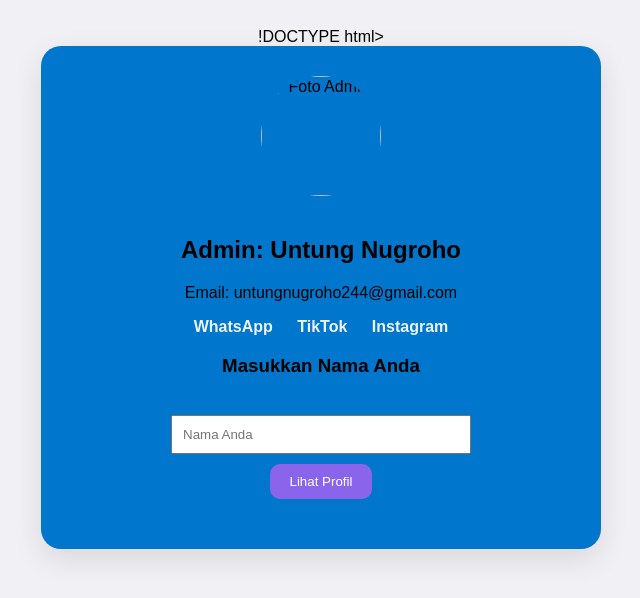
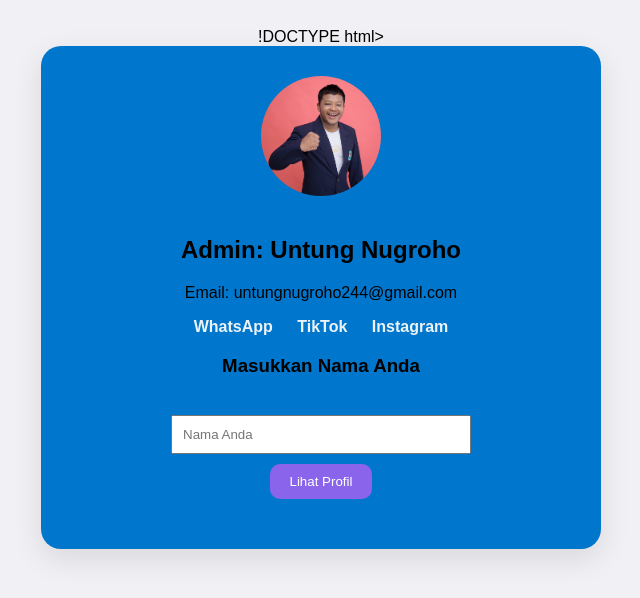
Before and after one commit to Untung28/website-personall, a plain HTML site: page index.html in a window 1280 px wide. Shown: the whole page, without its empty margins (319-959 px from the left). Drawn offline with Linux system fonts and the light colour scheme; files whose address does not match are found by name.

Commit message:
Add files via upload

```diff
--- a/index.html
+++ b/index.html
@@ -56,7 +56,7 @@
 <body>
 
   <div class="card">
-    <img src="c:\Users\DELL\Downloads\untung kiper1.jfif" alt="Foto Admin">
+    <img src="c:\Users\DELL\Downloads\WhatsApp Image 2025-05-20 at 00.13.07.jpeg" alt="Foto Admin">
     <h2>Admin: Untung Nugroho</h2>
     <p>Email: untungnugroho244@gmail.com</p>
 
```
